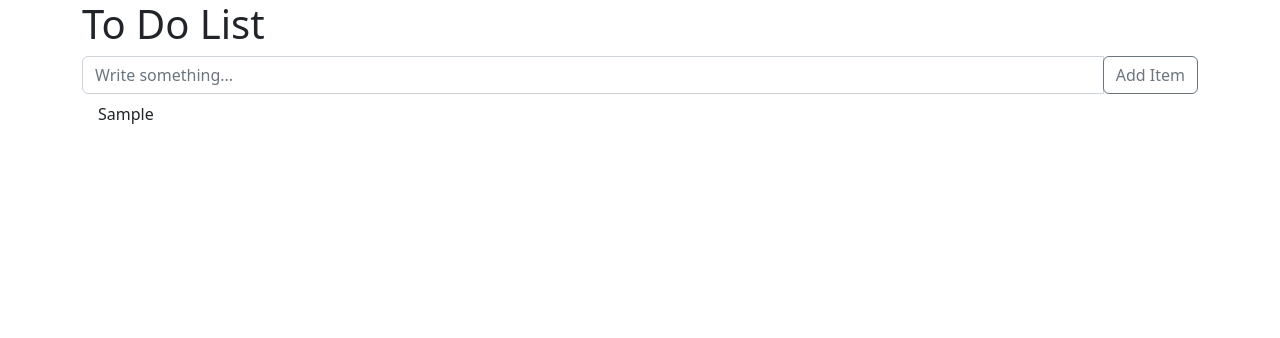
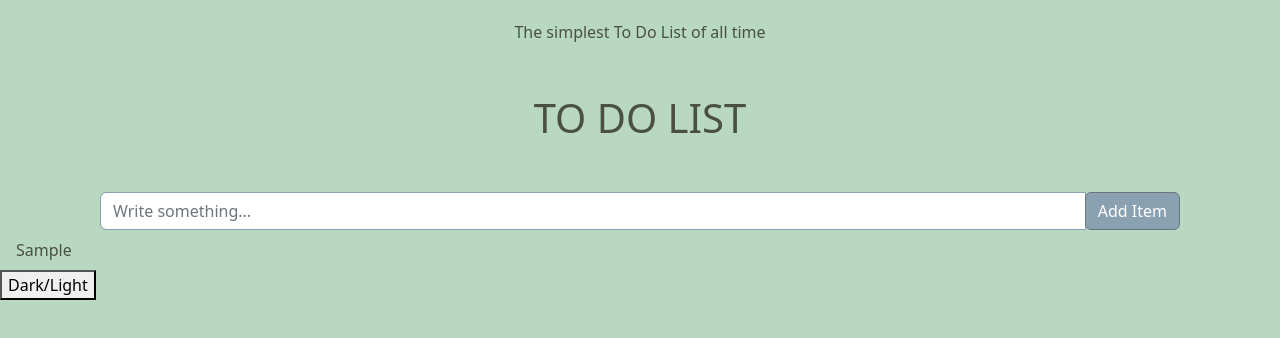
Before and after one commit to sashalb/ToDoList, a plain HTML site: page index.html in a window 1280 px wide. Both pictures are taken after typing "Sample" into the empty fields and a click on the button "Add Item". Drawn offline with nearby package versions, Linux system fonts and the light colour scheme.

Commit message:
Add files via upload
23.06.2022 - small changes

```diff
--- a/index.html
+++ b/index.html
@@ -13,16 +13,29 @@
     </head>
 
     <body>
-        <div class="container">
-            <h1>To Do List</h1>
+
+        <header>
+            <div class="top-text">
+                <a>The simplest To Do List of all time</a>
+            </div>
+        </header>
+
+        <div class="top-container">
+            <h1>TO DO LIST</h1>
             <div class="input-group">
                 <input type="text" class="form-control" placeholder="Write something..." aria-describedby="button-addon2" id="txt-todo-name">
                 <div class="input-group-append">
-                    <button class="btn btn-outline-secondary" type="button" id="add-todo">Add Item</button>
+                    <button class="btn btn-outline-secondary" type="button" id="add-item">Add Item</button>
                 </div>
             </div>
             <ul class="list-group list-group-flush" id="list-holder"></ul>
         </div>
+
+        <footer>
+            <div class="foot-container">
+                <button class="darkmodeButton" type="button" onclick="darkMode()">Dark/Light</button>
+            </div>
+        </footer>
 
         <script src="script.js"></script>
 
--- a/script.js
+++ b/script.js
@@ -1,6 +1,6 @@
 var items = [];      //item holder
 var listHolder = document.getElementById('list-holder');        //list holder
-var addTodo = document.getElementById('add-todo');          //add ToDo button
+var addTodo = document.getElementById('add-item');          //add item button
 
 //adding a loadList function to populate my to do list
 loadList = function()
@@ -11,12 +11,12 @@ loadList = function()
         listItem.className = "list-group-item todo-list";   //setting up the classes for the elements
         listItem.innerHTML = element;                       //setting up its inner HTML
 
-        //adding an eventListener for each item
+        //adding an eventListener for each item that gets done
         listItem.addEventListener('click', function(){
             listItem.classList.toggle("done");              //item gets crossed-out and greyed-out when clicked
         });
 
-        //adding an eventListener to remove items
+        //adding an eventListener to remove items when double-clicked
         listItem.addEventListener("dblclick", function(){
             items.splice(index, 1);                         //splice method to remove the item defined by the index, 1 because I'll only remove one item
             loadList();                                     //after removing an item, the list gets refreshed
@@ -26,10 +26,10 @@ loadList = function()
     });
 }
 
-//adding an event listener on my ToDo button
+//adding an event listener on my Add Item button
 addTodo.addEventListener('click', function(){
-    let txtTodo = document.getElementById('txt-todo-name');     //value of text input
-    let todoName = txtTodo.value;          //value of text input
+    let txtTodo = document.getElementById('txt-todo-name');     //getting the text input
+    let todoName = txtTodo.value;                               //considering the value of text input
 
     if(todoName != ""){                         //if I input text: todoName goes into my "items" array
         items.push(todoName);
@@ -40,3 +40,10 @@ addTodo.addEventListener('click', function(){
         alert("You must provide an item!");
     }
 });
+
+//darkmode script
+function darkMode()
+{
+    var element = document.body;
+    element.classList.toggle("darkmode");
+}
--- a/style.css
+++ b/style.css
@@ -1,5 +1,60 @@
+body
+{
+    background-color: #B9D8C2;  /*cambridge blue*/
+    color: #4A5043;             /*rifle green*/
+}
+
+h1
+{
+    text-align: center;
+    margin-top: 50px;
+}
+
+.top-text
+{
+    text-align: center;
+    margin-top: 20px;
+}
+
+.input-group
+{
+    margin-top: 50px;
+    padding-left: 100px;
+    padding-right: 100px;
+    border-color: #4A5043;
+}
+
+.form-control
+{
+    border-color: #8AA1B1;      /*cadet grey*/
+}
+
+.btn
+{
+    background-color: #8AA1B1;      /*cadet grey*/
+    color: white;
+}
+
+.list-group-item
+{
+    background-color: #B9D8C2;  /*cambridge blue*/
+    color: #4A5043;             /*rifle green*/
+}
+
+.darkmodeButton
+{
+    position: center;
+    border-style: outset;
+}
+
 .done
 {
     text-decoration: line-through;
     color: grey;
 }
+
+.darkmode       /*inverting background and text colors*/
+{
+    background-color: #4A5043;
+    color: #B9D8C2
+}
```
